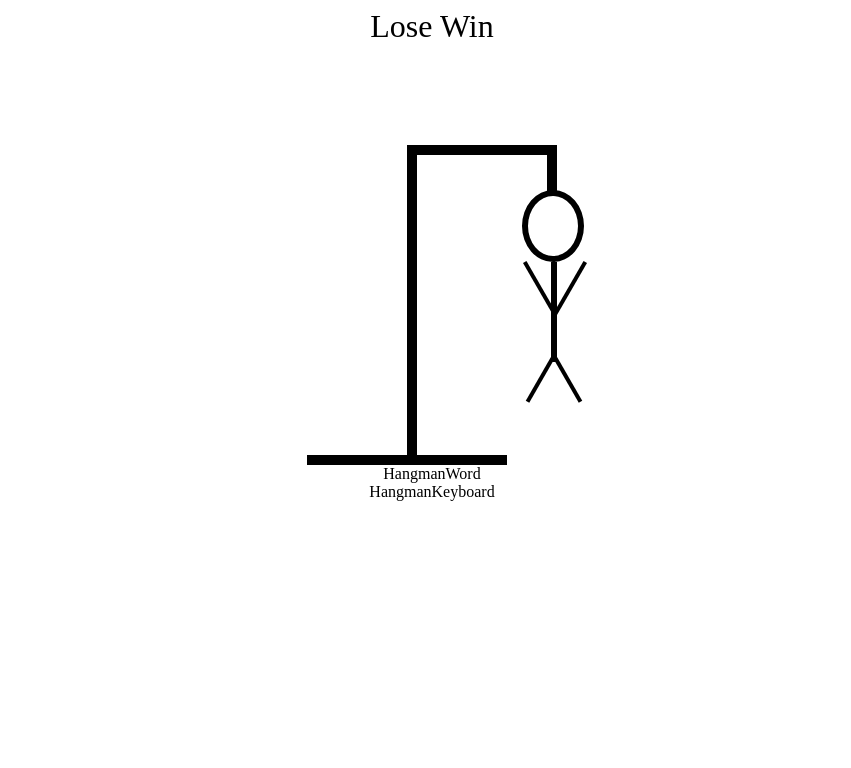
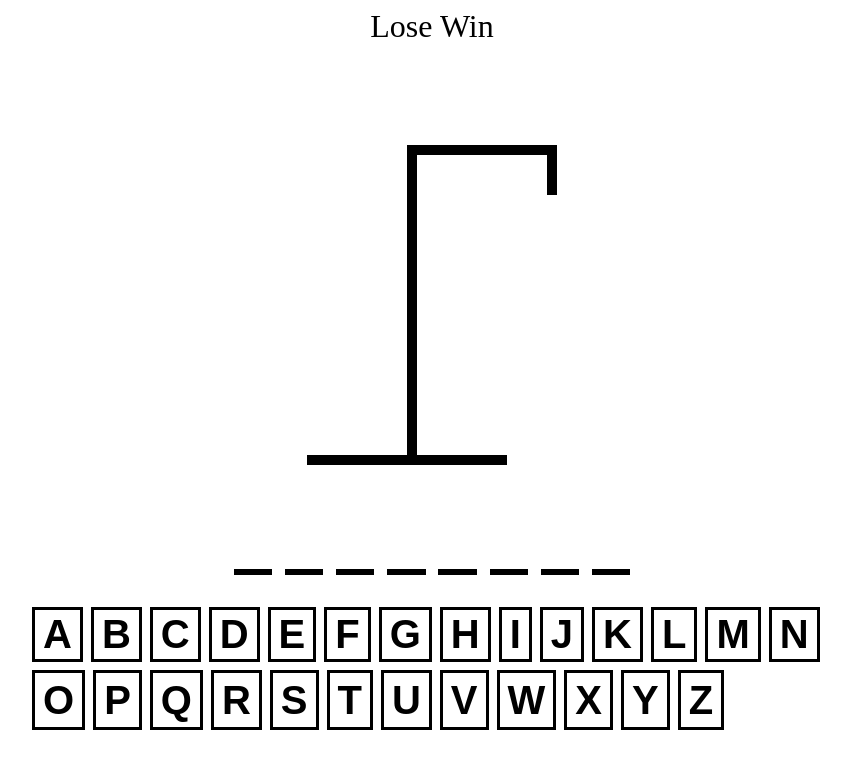
Before and after one commit to Aparajit-Garg/Hangman, a React (Vite) app: page / in a window 1280 px wide. Shown: the top 768 px of the page, without its empty margins (208-1059 px from the left). Built offline with nearby package versions, Linux system fonts and the light colour scheme; the HTML template or start-up script is replaced by a standard one.

Commit message:
keyboard added, wrong guess code added.

```diff
--- a/src/App.module.css
+++ b/src/App.module.css
@@ -4,6 +4,7 @@
     flex-direction: column;
     margin: 0 auto;
     align-items: center;
+    user-select: none;
 }
 
 .inner_container {
--- a/src/App.tsx
+++ b/src/App.tsx
@@ -12,14 +12,16 @@ function App() {
 
 	const [guessedLetters, setGuessedLetters] = useState<string[]>([]);
 
+	const incorrectLetters = guessedLetters.filter(letter => !wordToGuess.includes(letter))
+
 	console.log('random word to guess: ', wordToGuess)
 	return (
 		<div className={classes.outer_container}>
 			<div className={classes.inner_container}>
 				Lose Win
 			</div>
-			<HangmanDrawing />
-			<HangmanWord />
+			<HangmanDrawing numberOfGuesses={incorrectLetters.length} />
+			<HangmanWord guessedLetters={guessedLetters} wordToGuess={wordToGuess} />
 			<HangmanKeyboard />
 		</div>
 	)
--- a/src/components/HangmanDrawing.tsx
+++ b/src/components/HangmanDrawing.tsx
@@ -1,41 +1,29 @@
 import classes from '../styles/HangmanDrawing.module.css'
 
-const HEAD = () => (
-    <div className={classes.head}></div>
-)
+const HEAD = () => <div className={classes.head}></div>
 
-const BODY = () => (
-    <div className={classes.body}></div>
-)
+const BODY = () => <div className={classes.body}></div>
 
-const LeftHand = () => (
-    <div className={classes.left_hand}></div>
-)
+const LeftHand = () => <div className={classes.left_hand}></div>
 
-const RightHand = () => (
-    <div className={classes.right_hand}></div>
-)
+const RightHand = () => <div className={classes.right_hand}></div>
 
-const LeftLeg = () => (
-    <div className={classes.left_leg}></div>
-)
+const LeftLeg = () => <div className={classes.left_leg}></div>
 
-const RightLeg = () => (
-    <div className={classes.right_leg}></div>
-)
+const RightLeg = () => <div className={classes.right_leg}></div>
 
-const HangmanDrawing = () => {
+type HangmanDrawingProps = {
+    numberOfGuesses: number
+}
+
+const BODY_PARTS = [<HEAD />, <BODY />, <LeftHand />, <RightHand />, <LeftLeg />, <RightLeg />]
+
+const HangmanDrawing = ( {numberOfGuesses } : HangmanDrawingProps ) => {
   return (
     <div className={classes.container}>
         <div className={classes.top_horizontal}>
             <div className={classes.hanging_line}>
-                <HEAD />
-                <BODY />
-                <LeftHand />
-                <RightHand />
-                <LeftLeg />
-                <RightLeg />
-
+                {BODY_PARTS.slice(0, numberOfGuesses)}
             </div>
         </div>
         <div className={classes.vertical_line}></div>
--- a/src/components/HangmanKeyboard.tsx
+++ b/src/components/HangmanKeyboard.tsx
@@ -1,9 +1,18 @@
 import classes from '../styles/HangmanKeyboard.module.css'
+import keys from '../keyboardKeys'
 
 const HangmanKeyboard = () => {
-  return (
-    <div>HangmanKeyboard</div>
-  )
+	return (
+		<div className={classes.container}>
+			{keys.map((key) => {
+				return (
+					<button className={`${classes.keys}`} key={key}>
+						{key}
+					</button>
+				)
+			})}
+		</div>
+	)
 }
 
 export default HangmanKeyboard
--- a/src/components/HangmanWord.tsx
+++ b/src/components/HangmanWord.tsx
@@ -1,9 +1,22 @@
 import classes from '../styles/HangmanWord.module.css'
 
-const HangmanWord = () => {
-  return (
-    <div>HangmanWord</div>
-  )
+type HangmanWordProps = {
+    guessedLetters: string[],
+    wordToGuess: string
+}
+
+const HangmanWord = ({ guessedLetters, wordToGuess } : HangmanWordProps) => {
+    return (
+        <div className={classes.container}>
+            {wordToGuess.split('').map((letter: string, index: number) => {
+                return (
+                    <span className={classes.letters} key={index}>
+                        <span className={classes.guessed} style={{visibility: guessedLetters.includes(letter) ? 'visible' : 'hidden'}}> {letter} </span>
+                    </span>
+                )
+            })}
+        </div>
+    )
 }
 
 export default HangmanWord
--- /dev/null
+++ b/src/keyboardKeys.ts
@@ -0,0 +1,30 @@
+const keys = [
+    "a",
+    "b",
+    "c",
+    "d",
+    "e",
+    "f",
+    "g",
+    "h",
+    "i",
+    "j",
+    "k",
+    "l",
+    "m",
+    "n",
+    "o",
+    "p",
+    "q",
+    "r",
+    "s",
+    "t",
+    "u",
+    "v",
+    "w",
+    "x",
+    "y",
+    "z",
+]
+
+export default keys;
--- a/src/styles/HangmanKeyboard.module.css
+++ b/src/styles/HangmanKeyboard.module.css
@@ -0,0 +1,33 @@
+
+.container {
+    display: flex;
+    max-width: 800px;
+    flex-wrap: wrap;
+    gap: 0.5rem;
+}
+
+.keys {
+    font-size: 2.5rem;
+    padding: 0 0.5rem 0 0.5rem;
+    font-style: monospace;
+    border: 3px solid black;
+    background: none;
+    aspect-ratio: 1/1;
+    text-transform: uppercase;
+    font-weight: 600;
+    cursor: pointer;
+    color: black;
+}
+
+.keys:hover:not(:disabled), .keys:focus:not(:disabled) {
+    background-color: hsl(200, 100%, 75%);
+}
+
+.keys.active {
+    background-color: hsl(200, 100%, 50%);
+    color: white;
+}
+
+.keys.inactive {
+    opacity: 0.3;
+}
--- a/src/styles/HangmanWord.module.css
+++ b/src/styles/HangmanWord.module.css
@@ -0,0 +1,15 @@
+
+.container {
+    margin: 2rem 0 2rem 0;
+    display: flex;
+    gap: 0.8rem;
+    font-weight: 600;
+    font-size: 4rem;
+    font-family: monospace;
+    text-transform: uppercase;
+}
+
+.letters {
+    border-bottom: 0.1em solid black;
+    text-transform: uppercase
+}
```
